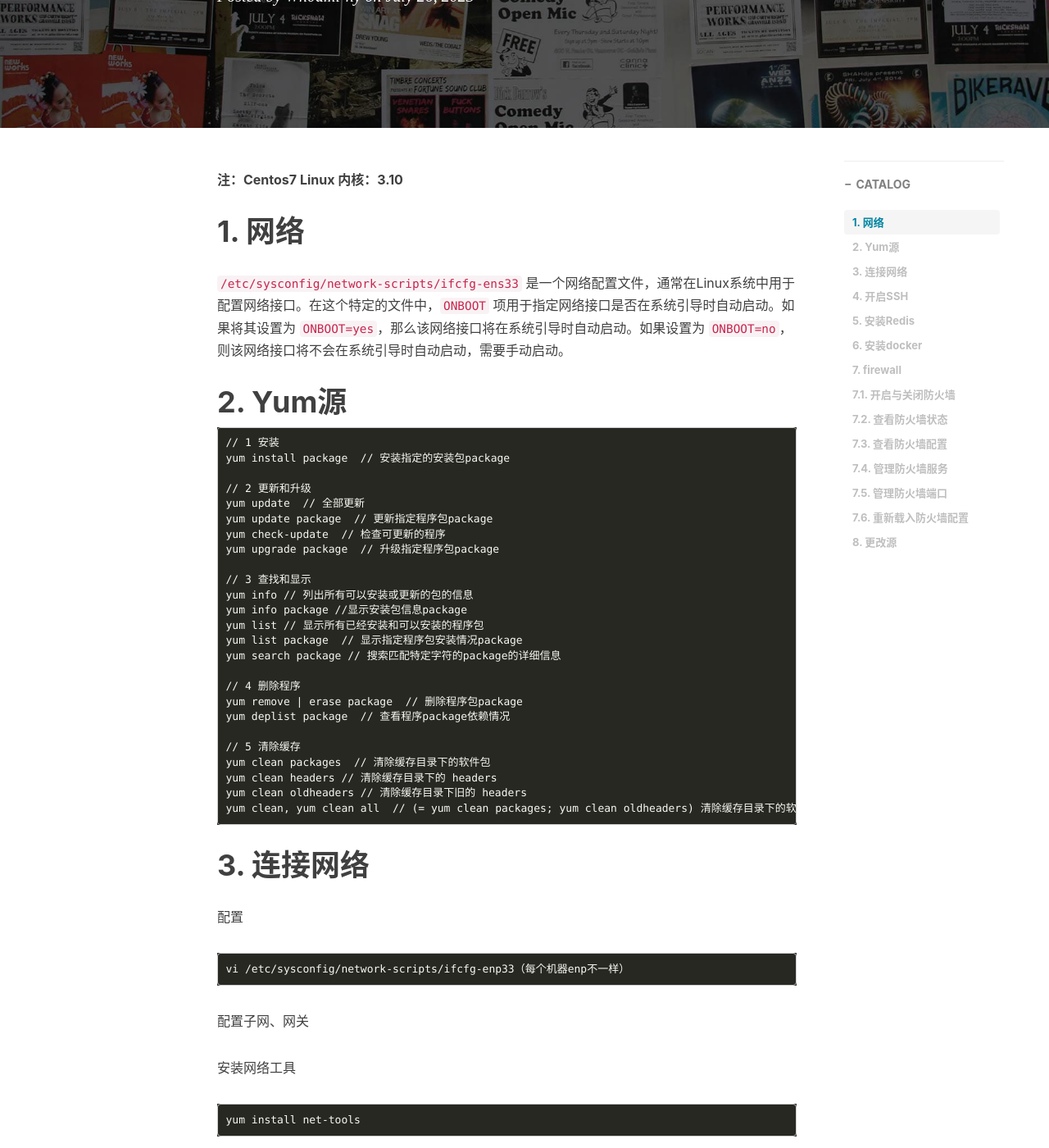
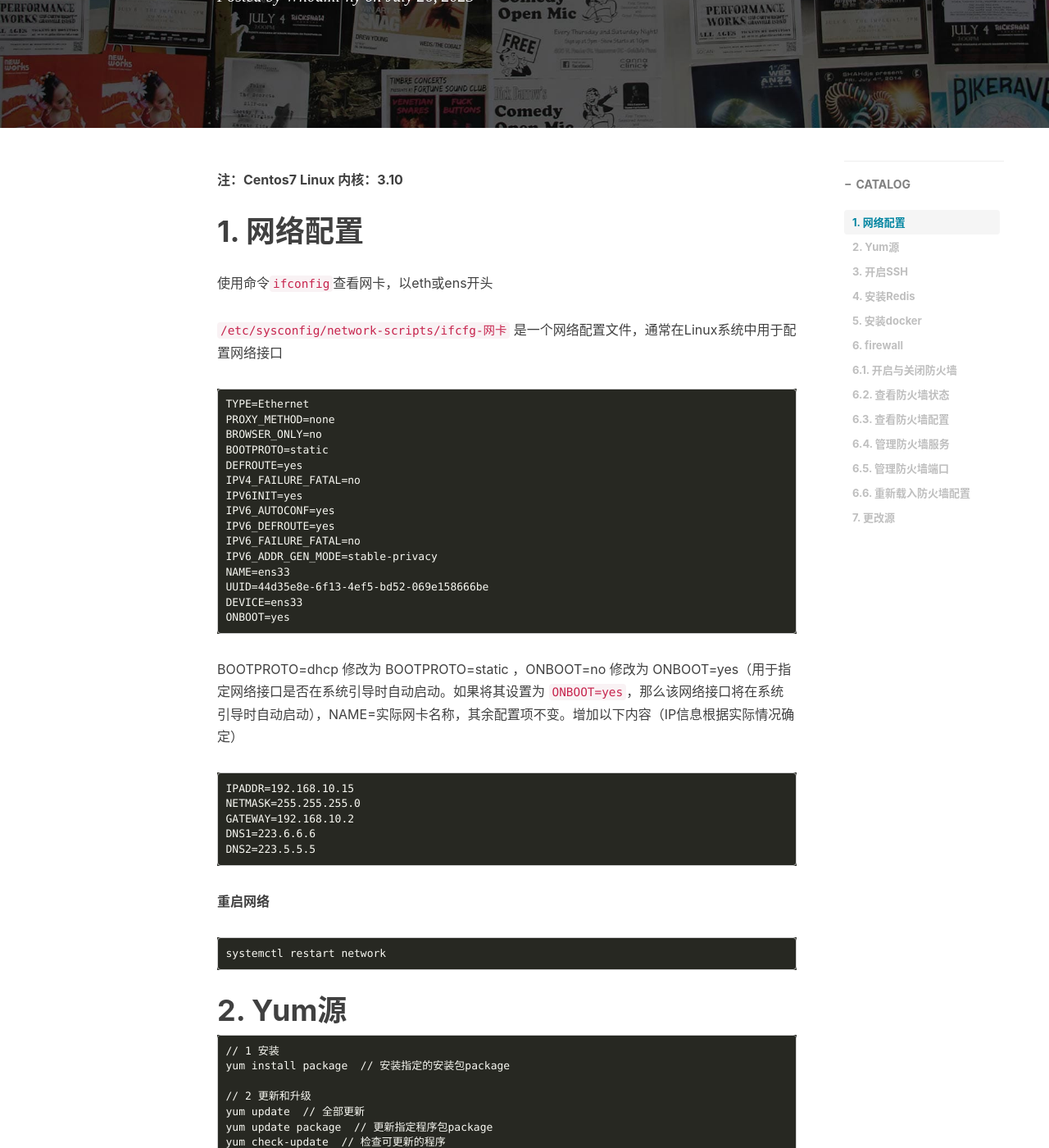
Before and after one commit to Wh0ami-hy/Wh0ami-hy.github.io, a Jekyll site: the page built from _posts/2023-07-26-CentOS初始化.md, in a window 1280 px wide and 1400 px high, scrolled down 301 px. Shown: the whole window at 82% size. Built offline with Jekyll 4.4.1, drawn with Linux system fonts in a browser that asks for light colours; nearby versions of some CDN libraries; comment, search, counter and statistics services are not loaded; some of the changed text lies outside the part shown.

Commit message:
网络配置

````diff
--- a/_posts/2023-07-26-CentOS初始化.md
+++ b/_posts/2023-07-26-CentOS初始化.md
@@ -6,9 +6,45 @@ tags:
 ---
 
 **注：Centos7 Linux 内核：3.10**
-# 1. 网络
+# 1. 网络配置
 
-`/etc/sysconfig/network-scripts/ifcfg-ens33` 是一个网络配置文件，通常在Linux系统中用于配置网络接口。在这个特定的文件中，`ONBOOT` 项用于指定网络接口是否在系统引导时自动启动。如果将其设置为 `ONBOOT=yes`，那么该网络接口将在系统引导时自动启动。如果设置为 `ONBOOT=no`，则该网络接口将不会在系统引导时自动启动，需要手动启动。
+使用命令`ifconfig`查看网卡，以eth或ens开头
+
+`/etc/sysconfig/network-scripts/ifcfg-网卡` 是一个网络配置文件，通常在Linux系统中用于配置网络接口
+
+```
+TYPE=Ethernet
+PROXY_METHOD=none
+BROWSER_ONLY=no
+BOOTPROTO=static
+DEFROUTE=yes
+IPV4_FAILURE_FATAL=no
+IPV6INIT=yes
+IPV6_AUTOCONF=yes
+IPV6_DEFROUTE=yes
+IPV6_FAILURE_FATAL=no
+IPV6_ADDR_GEN_MODE=stable-privacy
+NAME=ens33
+UUID=44d35e8e-6f13-4ef5-bd52-069e158666be
+DEVICE=ens33
+ONBOOT=yes
+```
+
+BOOTPROTO=dhcp 修改为 BOOTPROTO=static ，ONBOOT=no 修改为 ONBOOT=yes（用于指定网络接口是否在系统引导时自动启动。如果将其设置为 `ONBOOT=yes`，那么该网络接口将在系统引导时自动启动），NAME=实际网卡名称，其余配置项不变。增加以下内容（IP信息根据实际情况确定）
+
+```
+IPADDR=192.168.10.15
+NETMASK=255.255.255.0
+GATEWAY=192.168.10.2
+DNS1=223.6.6.6
+DNS2=223.5.5.5
+```
+
+**重启网络**
+
+```
+systemctl restart network
+```
 # 2. Yum源
 
 ```
@@ -38,24 +74,7 @@ yum clean headers // 清除缓存目录下的 headers
 yum clean oldheaders // 清除缓存目录下旧的 headers
 yum clean, yum clean all  // (= yum clean packages; yum clean oldheaders) 清除缓存目录下的软件包及旧的headers
 ```
-
-# 3. 连接网络
-
-配置
-
-```
-vi /etc/sysconfig/network-scripts/ifcfg-enp33（每个机器enp不一样）
-```
-
-配置子网、网关
-
-安装网络工具
-
-```
-yum install net-tools
-```
-
-# 4. 开启SSH
+# 3. 开启SSH
 
 安装
 
@@ -158,7 +177,7 @@ redis-cli
 设置防火墙 firewall-cmd --zone=public --add-port=6379/tcp --permanent
 ```
 
-# 6. 安装docker
+# 5. 安装docker
 
 Centos7 Linux 内核：官方建议 3.10 以上
 
@@ -229,9 +248,9 @@ sudo systemctl restart docker
 ```
 docker info
 ```
-# 7. firewall
+# 6. firewall
 
-## 7.1. 开启与关闭防火墙
+## 6.1. 开启与关闭防火墙
 
 - **开启防火墙**：
 
@@ -245,7 +264,7 @@ systemctl start firewalld.service
 systemctl stop firewalld.service
 ```
 
-## 7.2. 查看防火墙状态
+## 6.2. 查看防火墙状态
 
 - **查看防火墙是否开启**：
 
@@ -259,7 +278,7 @@ systemctl status firewalld
 firewall-cmd --state
 ```
 
-## 7.3. 查看防火墙配置
+## 6.3. 查看防火墙配置
 
 `firewall-cmd --list-all` 是一个用于查看当前防火墙配置的命令。
 
@@ -301,7 +320,7 @@ firewall-cmd --get-services
 iptables -L -n
 ```
 
-## 7.4. 管理防火墙服务
+## 6.4. 管理防火墙服务
 
 - **查看某服务是否支持（如 FTP 服务）**：
 
@@ -327,7 +346,7 @@ firewall-cmd --add-service=ftp --permanent
 firewall-cmd --remove-service=ftp --permanent
 ```
 
-## 7.5. 管理防火墙端口
+## 6.5. 管理防火墙端口
 
 - **永久添加端口（如 80/tcp）**：
 
@@ -341,14 +360,14 @@ firewall-cmd --add-port=80/tcp --permanent
 firewall-cmd --remove-port=80/tcp --permanent
 ```
 
-## 7.6. 重新载入防火墙配置
+## 6.6. 重新载入防火墙配置
 
 - **重新载入配置（如添加规则后需执行此命令）**：
 
 ```bash
 firewall-cmd --reload
 ```
-# 8. 更改源
+# 7. 更改源
 
 CentOS 8已于2021年12月31日停止维护
 
````
Also changed, not shown: other parts of _posts/2023-07-26-CentOS初始化.md (+1 -1 lines), _posts/.obsidian/workspace.json (+8 -51 lines).
